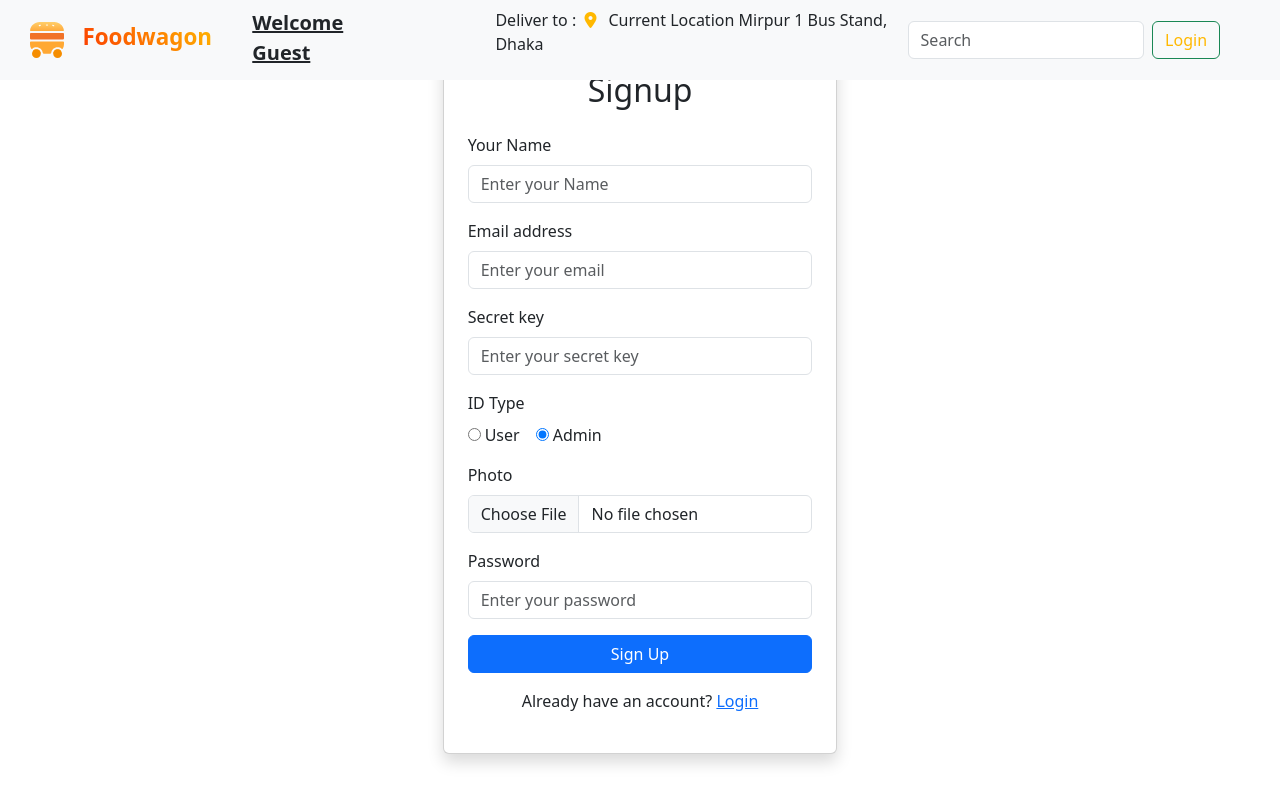
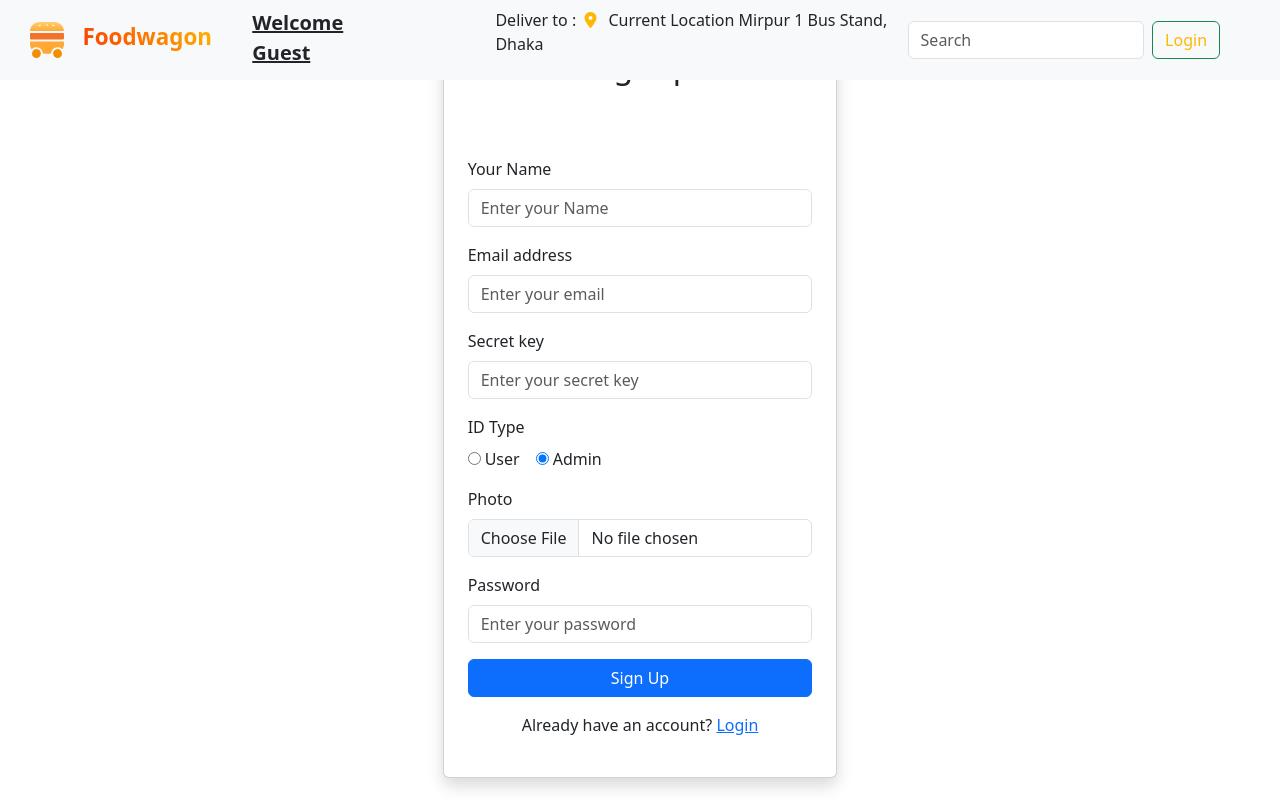
Before and after one commit to virat65/LastFoodwagon, a React (Vite) app in the folder frontend/: page /sign in a window 1280 px wide. Both pictures are taken after a click on the radio button 542 px from the left and 391 px from the top of the page. Built offline with nearby package versions, Linux system fonts and the light colour scheme.

Commit message:
give d-block to all labels in signup and login form

```diff
--- a/frontend/src/components/Home/Signup/Signup.jsx
+++ b/frontend/src/components/Home/Signup/Signup.jsx
@@ -70,9 +70,9 @@ const Singup = () => {
       <div className="col-12 col-sm-10 col-md-6 col-lg-4 mx-auto">
         <div className="card p-4 shadow">
           <h2 className="text-center mb-4">Signup</h2>
-          <form onSubmit={handleSubmit} className="signupform">
+          <form onSubmit={handleSubmit} className="signupform mt-5">
             <div className="mb-3">
-              <label className="form-label">Your Name</label>
+              <label className="form-label d-block">Your Name</label>
               <input
                 onChange={handleChange}
                 type="text"
@@ -84,7 +84,7 @@ const Singup = () => {
             </div>
 
             <div className="mb-3">
-              <label className="form-label">Email address</label>
+              <label className="form-label d-block  ">Email address</label>
               <input
                 onChange={handleChange}
                 type="text"
@@ -97,7 +97,7 @@ const Singup = () => {
 
             {data?.userType === "Admin" && (
               <div className="mb-3">
-                <label className="form-label">Secret key</label>
+                <label className="form-label d-block">Secret key</label>
                 <input
                   onChange={handleChange}
                   type="password"
@@ -109,7 +109,7 @@ const Singup = () => {
             )}
 
             <div className="mb-3">
-              <label className="form-label me-2">ID Type</label>
+              <label className="form-label me-2 ">ID Type</label>
               <div>
                 <input
                   onChange={handleChange}
@@ -132,7 +132,7 @@ const Singup = () => {
             </div>
 
             <div className="mb-3">
-              <label className="form-label">Photo</label>
+              <label className="form-label d-block">Photo</label>
               <input
                 onChange={handleChange}
                 type="file"
@@ -142,7 +142,7 @@ const Singup = () => {
             </div>
 
             <div className="mb-3">
-              <label className="form-label">Password</label>
+              <label className="form-label d-block">Password</label>
               <input
                 onChange={handleChange}
                 type="password"
--- a/frontend/src/components/login/login.jsx
+++ b/frontend/src/components/login/login.jsx
@@ -46,7 +46,7 @@ const Login = () => {
               <h2 className="text-center mb-4">Login</h2>
               <form onSubmit={handleSubmit} className="">
                 <div className="mb-3">
-                  <label htmlFor="email" className="form-label">
+                  <label htmlFor="email" className="form-label d-block">
                     Email or phoneNumber
                   </label>
                   <input
@@ -59,7 +59,7 @@ const Login = () => {
                   />
                 </div>
                 <div className="mb-3">
-                  <label htmlFor="password" className="form-label">
+                  <label htmlFor="password" className="form-label d-block">
                     Password
                   </label>
                   <input
```
